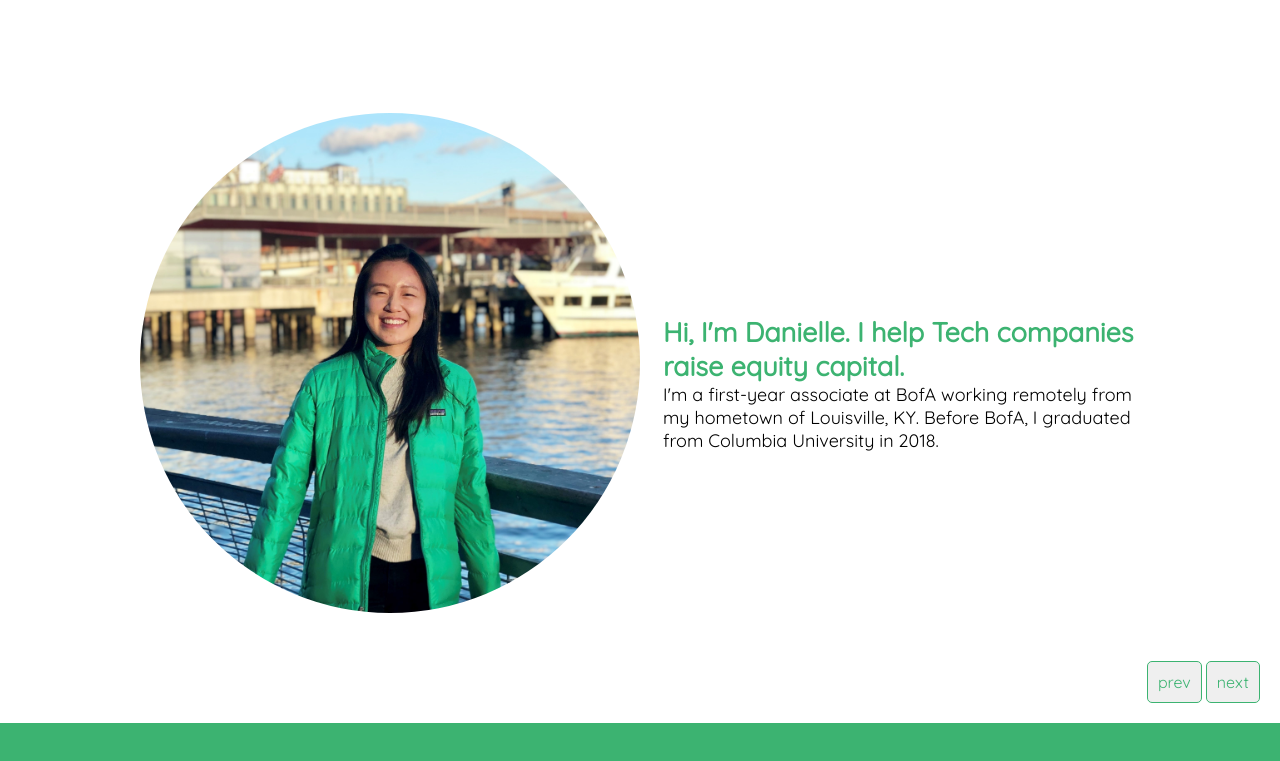
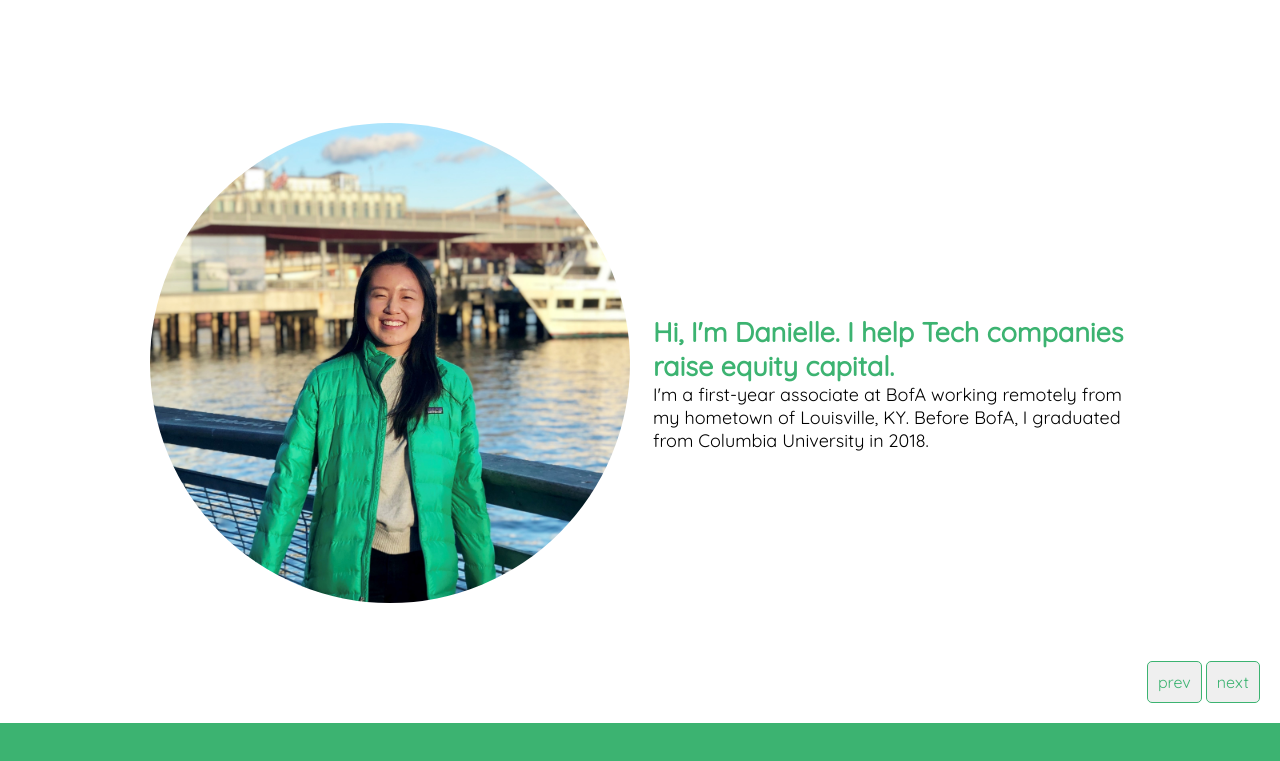
Before and after one commit to DanielleJing/DanielleJing.github.io, a plain HTML site: page index.html in a window 1280 px wide. Shown: the part 77-838 px from the top of the page. Drawn offline with Linux system fonts and the light colour scheme; a script that the page names is missing.

Commit message:
update photo sizes

```diff
--- a/styles.css
+++ b/styles.css
@@ -73,8 +73,10 @@ header {
 }
 
 .profile_pic {
-	width: 500px;
-	height: 500px;
+	max-width: 90vw;
+	max-height: 90vw;
+	width: 60vh;
+	height: 60vh;
 	object-fit: cover;
 	border-radius: 50%;
 }
```
